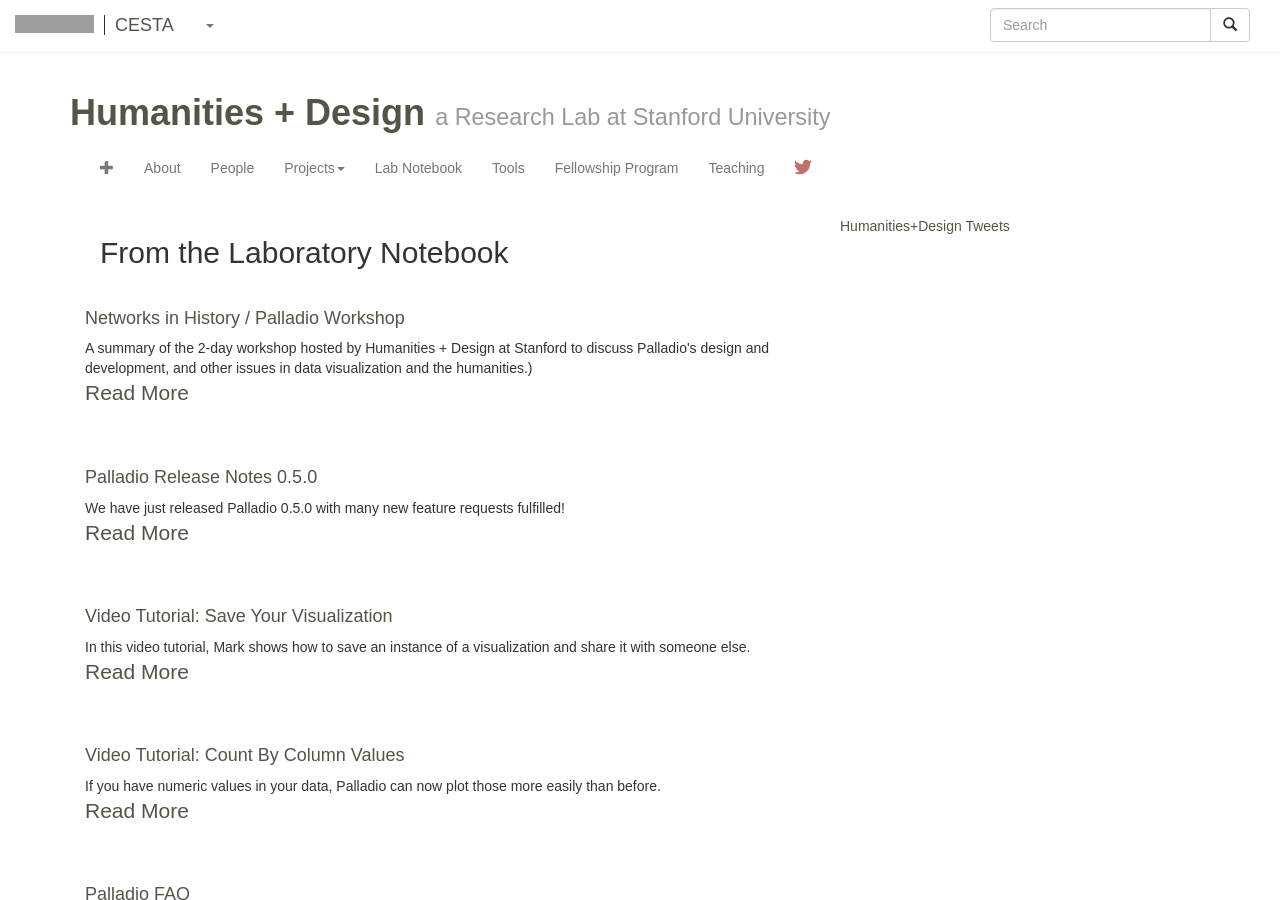
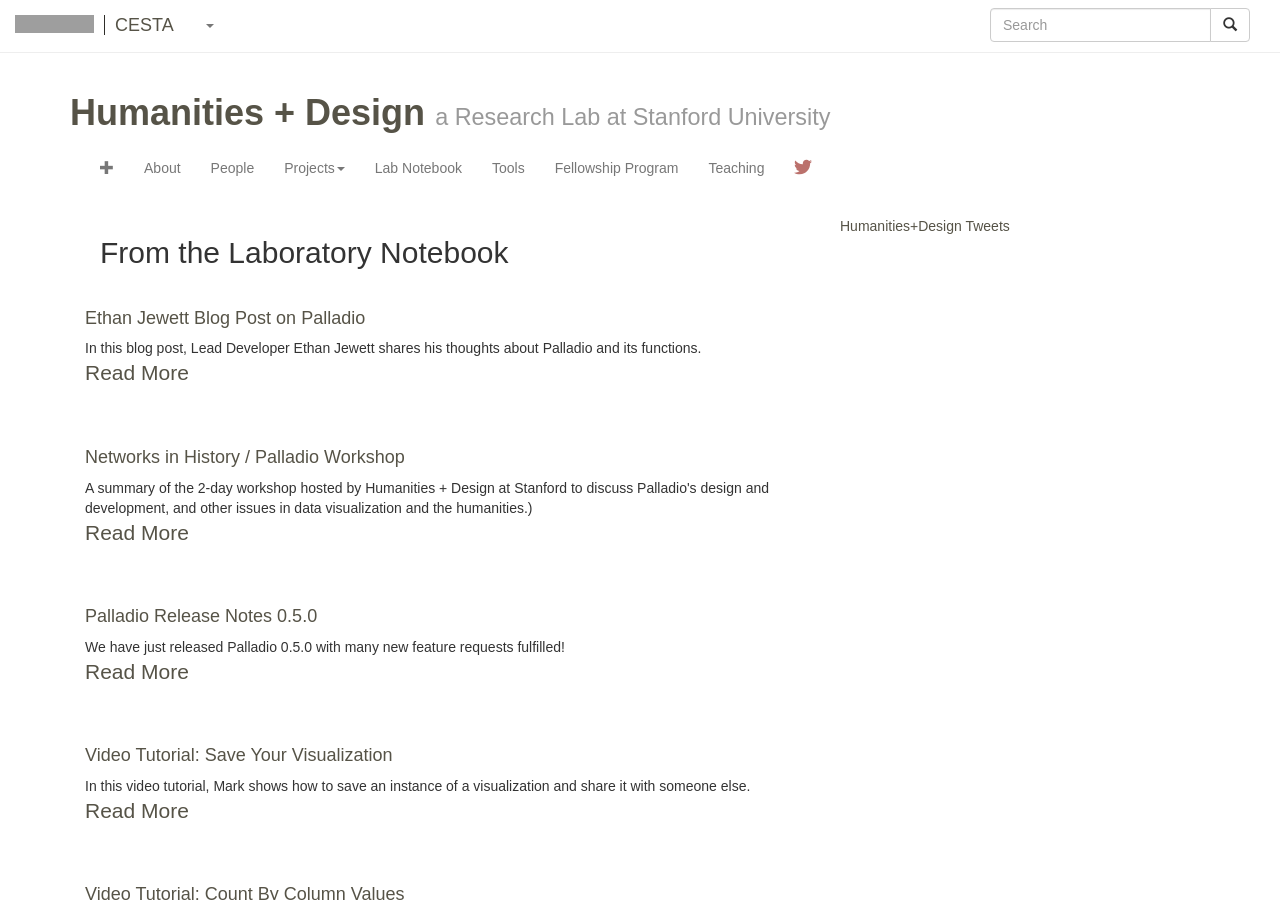
Before and after one commit to cestastanford/hdlab-web, a Jekyll site: the page built from index.md, in a window 1280 px wide and 900 px high. Built offline with Jekyll 4.4.1, drawn with Linux system fonts in a browser that asks for light colours; nearby versions of some CDN libraries; some web fonts are replaced; Markdown is read by kramdown in place of the engine named in the settings; comment, search, counter and statistics services are not loaded; grey boxes are pictures that could not be loaded.

Commit message:
added ethan's blog and fixed links in FAQs
all of this needs testing

```diff
--- /dev/null
+++ b/_posts/2014-06-27-jewett-blog-0-5-0.md
@@ -0,0 +1,15 @@
+---
+layout: post
+title:  "Ethan Jewett Blog Post on Palladio"
+author: Mark Braude
+date:   2014-06-26 11:34:22
+category: palladio
+published: true
+tags: new
+excerpt: "In this blog post, Lead Developer Ethan Jewett shares his thoughts about Palladio and its functions."
+
+---
+
+[Read Ethan's post here] (http://esjewett.com/blog/palladio)
+
+In this blog post, Lead Developer Ethan Jewett shares his thoughts about Palladio and its functions.
```
Also changed, not shown: _posts/2014-06-16-palladio-faqs-0-5-0.md (+2 -2 lines).
